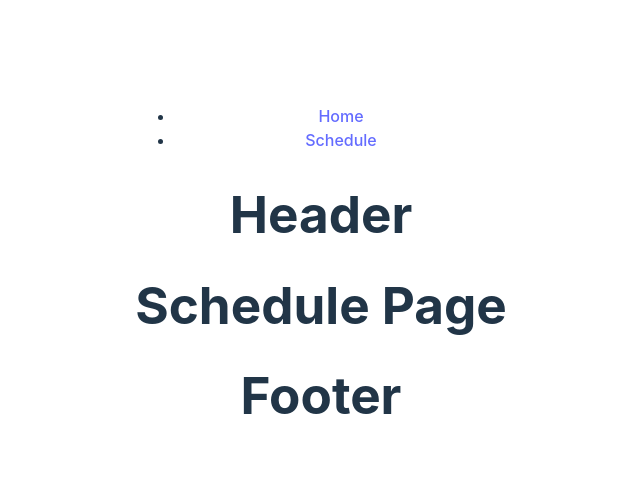
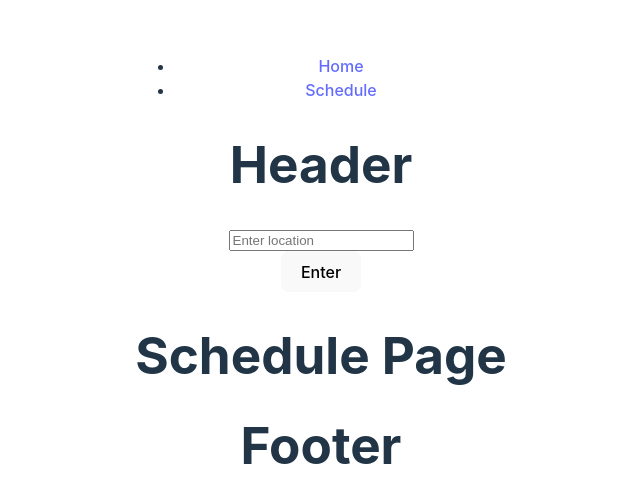
Before and after one commit to ckim349/schedule-dat, a React (Vite) app: page /schedule in a window 1280 px wide. Shown: the part 127-630 px from the top of the page, without its empty margins (319-959 px from the left). Built offline with nearby package versions, Linux system fonts and the light colour scheme.

Commit message:
added WeatherAPI and form to enter location to see weather of the day for your city

```diff
--- a/package.json
+++ b/package.json
@@ -10,6 +10,7 @@
     "preview": "vite preview"
   },
   "dependencies": {
+    "axios": "^1.4.0",
     "localforage": "^1.10.0",
     "match-sorter": "^6.3.1",
     "react": "^18.2.0",
--- a/src/components/SchedulePage.jsx
+++ b/src/components/SchedulePage.jsx
@@ -1,8 +1,39 @@
 import React, { useState } from "react";
+import Weather from "./Weather";
 
 function SchedulePage() {
+  const [input, setInput] = useState("");
+  const [location, setLocation] = useState("");
+
+  function handleChange(event) {
+    setInput(event.target.value);
+  };
+
+  function handleSubmit(event) {
+    event.preventDefault();
+    setLocation(input);
+    setInput("");
+  };
+
+
   return (
-    <h1>Schedule Page</h1>
+    <>
+      <form onSubmit={handleSubmit}>
+        <div>
+          <label htmlFor="location"></label>
+          <input
+            type="text"
+            id="location"
+            value={input}
+            onChange={handleChange}
+            placeholder="Enter location"
+          />
+        </div>
+        <button>Enter</button>
+      </form>
+      <h1>Schedule Page</h1>
+      {location ? <Weather location={location} /> : null}
+    </>
   )
 }
 
--- a/src/components/TodoPage.jsx
+++ b/src/components/TodoPage.jsx
@@ -46,7 +46,6 @@ function TodoPage() {
 
   return (
     <div>
-      {/* <button onClick={}>Go to schedule</button> */}
       <h1>Add a task</h1>
       <CreateTodoForm
         addTodo={addTodo}
--- /dev/null
+++ b/src/components/Weather.jsx
@@ -0,0 +1,36 @@
+import React, { useState, useEffect } from "react";
+import axios from "axios";
+
+function Weather({ location }) {
+  const [weatherData, setWeatherData] = useState([]);
+
+  const options = {
+    method: 'GET',
+    url: 'https://weatherapi-com.p.rapidapi.com/current.json',
+    params: {q: `${location}`},
+    headers: {
+      'X-RapidAPI-Key': import.meta.env.VITE_WEATHER_KEY,
+      'X-RapidAPI-Host': 'weatherapi-com.p.rapidapi.com'
+    },
+  };
+
+  useEffect(() => {
+    const getWeatherData = async () => {
+      try {
+        const response = await axios.request(options);
+        setWeatherData(response.data);
+        console.log(response.data);
+      } catch (error) {
+        console.error(error);
+      }
+    };
+    getWeatherData();
+  }, []);
+
+
+  return (
+    <h1>Weather</h1>
+  )
+}
+
+export default Weather
```
Also changed, not shown: 2 other files (tests, documents, lock files or other folders).
